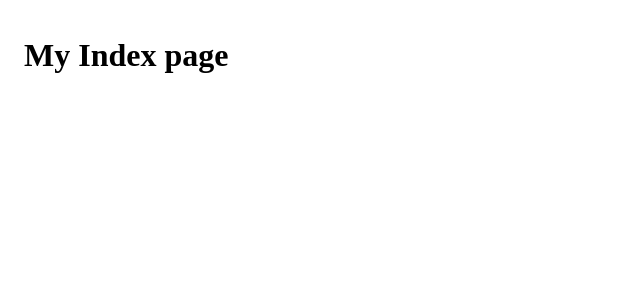
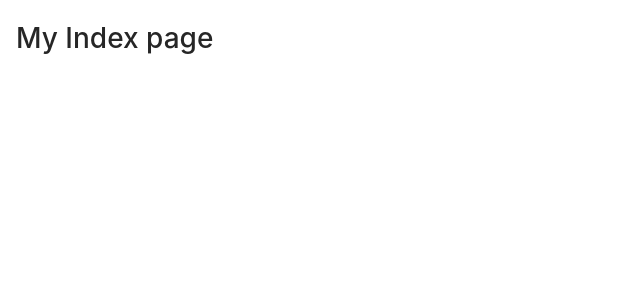
Before and after one commit to AsyrafHussin/recipe-sharing, a Next.js app: page / in a window 1280 px wide. Shown: the top 300 px of the page, without its empty margins (0-640 px from the left). Built offline with nearby package versions, Linux system fonts and the light colour scheme.

Commit message:
Add Ant Design

```diff
--- /dev/null
+++ b/next.config.js
@@ -0,0 +1,3 @@
+const withCSS = require("@zeit/next-css");
+
+module.exports = withCSS({});
--- a/package.json
+++ b/package.json
@@ -12,6 +12,8 @@
   "author": "",
   "license": "ISC",
   "dependencies": {
+    "@zeit/next-css": "^1.0.1",
+    "antd": "^4.1.0",
     "next": "^9.3.2",
     "react": "^16.13.1",
     "react-dom": "^16.13.1",
--- /dev/null
+++ b/pages/_app.tsx
@@ -0,0 +1,11 @@
+import "antd/dist/antd.css";
+import App from "next/app";
+
+class MyApp extends App {
+  render() {
+    const { Component, pageProps } = this.props;
+    return <Component {...pageProps} />;
+  }
+}
+
+export default MyApp;
```
Also changed, not shown: 1 other file (tests, documents, lock files or other folders).
